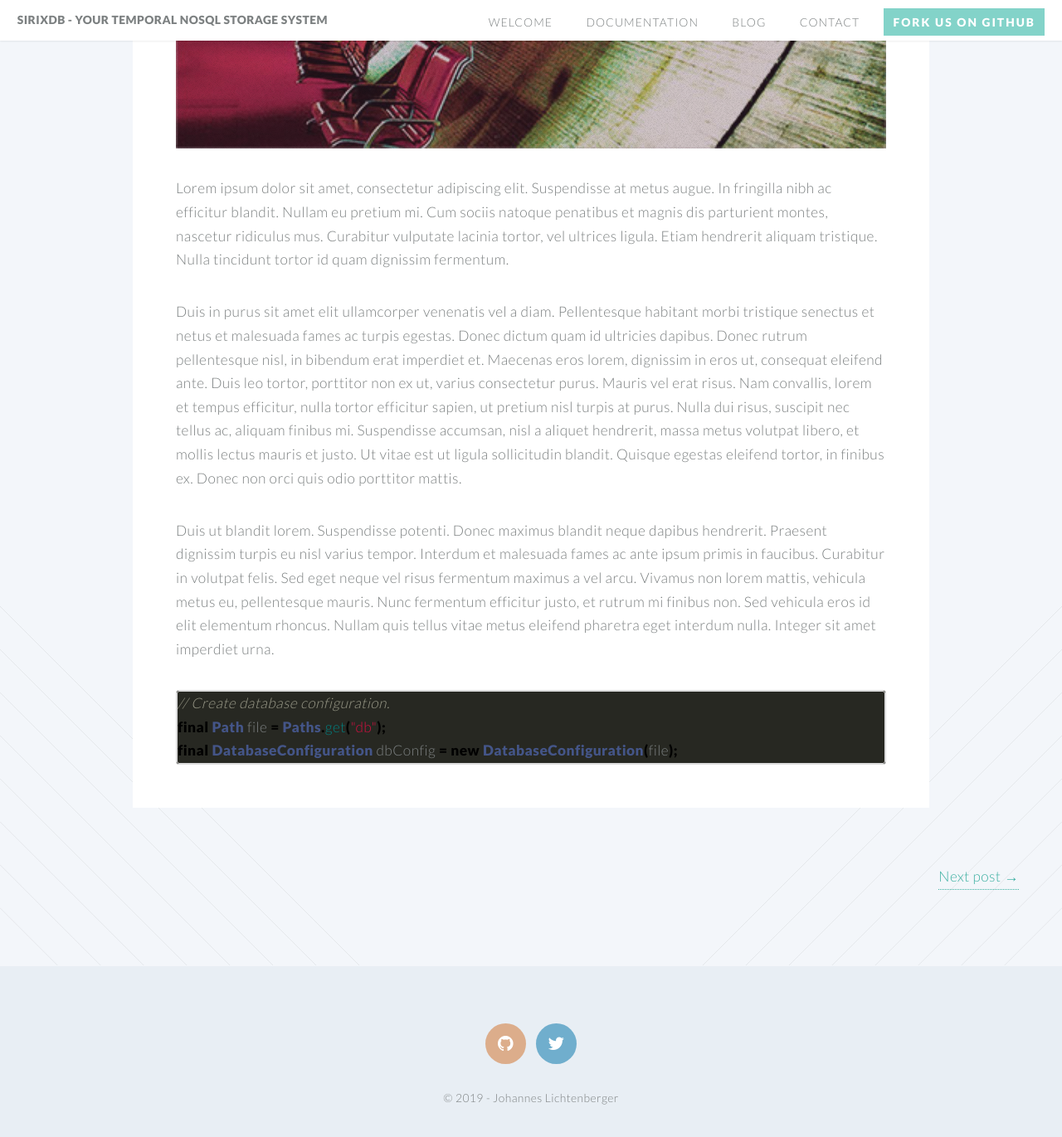
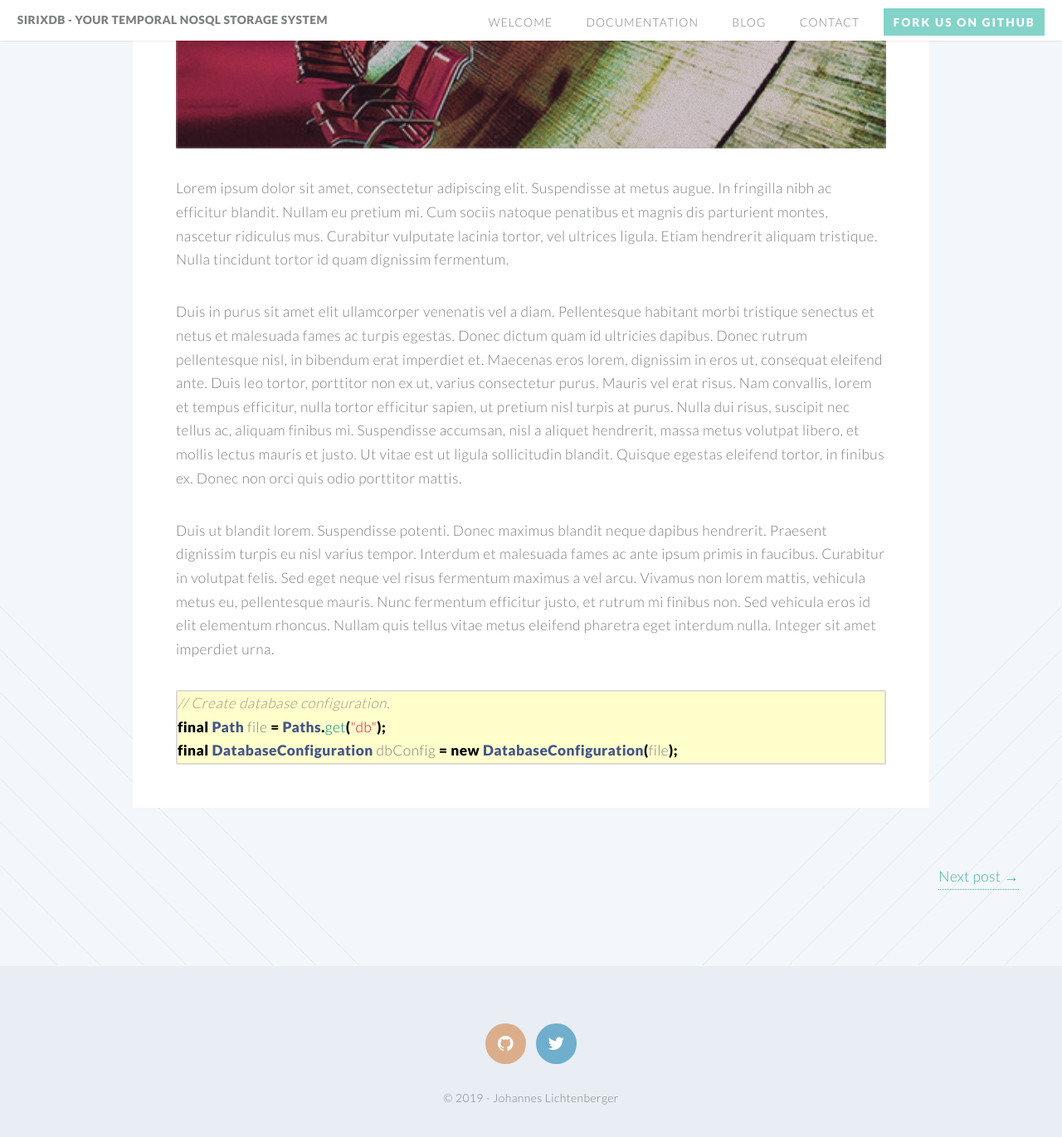
Before and after one commit to sirixdb/sirixdb.github.io, a Jekyll site: the page built from _posts/2014-08-07-first-post.markdown, in a window 1280 px wide and 1400 px high, scrolled down 631 px. Shown: the top 1371 px of the window at 83% size. Built offline with Jekyll 4.4.1, drawn with Linux system fonts in a browser that asks for light colours.

Commit message:
Update style.css

```diff
--- a/css/style.css
+++ b/css/style.css
@@ -1105,8 +1105,8 @@
 
 .highlight {
   border: 1px solid #dbdbdb;
-  background-color: #272822;
-  border-radius: 3px;
+  background-color: #ffffcc;
+  border-radius: 1px;
 
 /** This part **/
   max-height: 300px;
```
